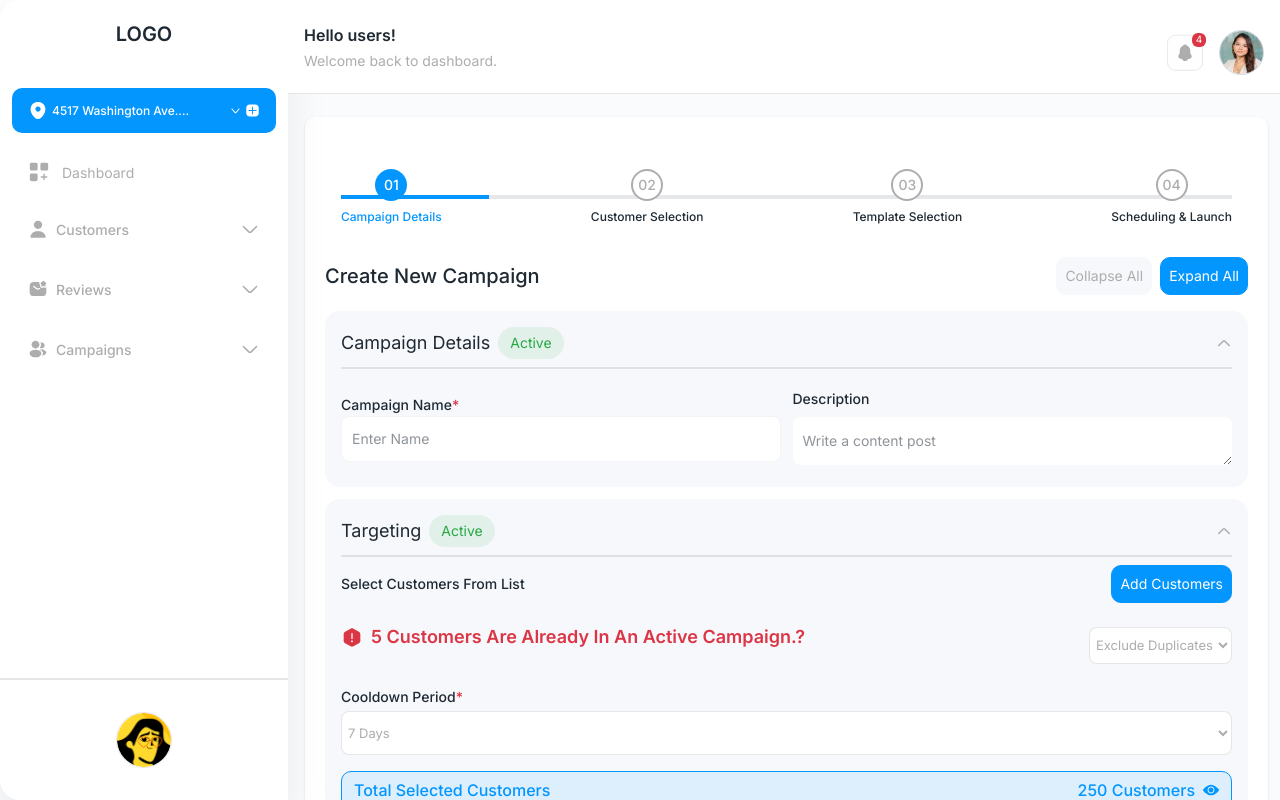
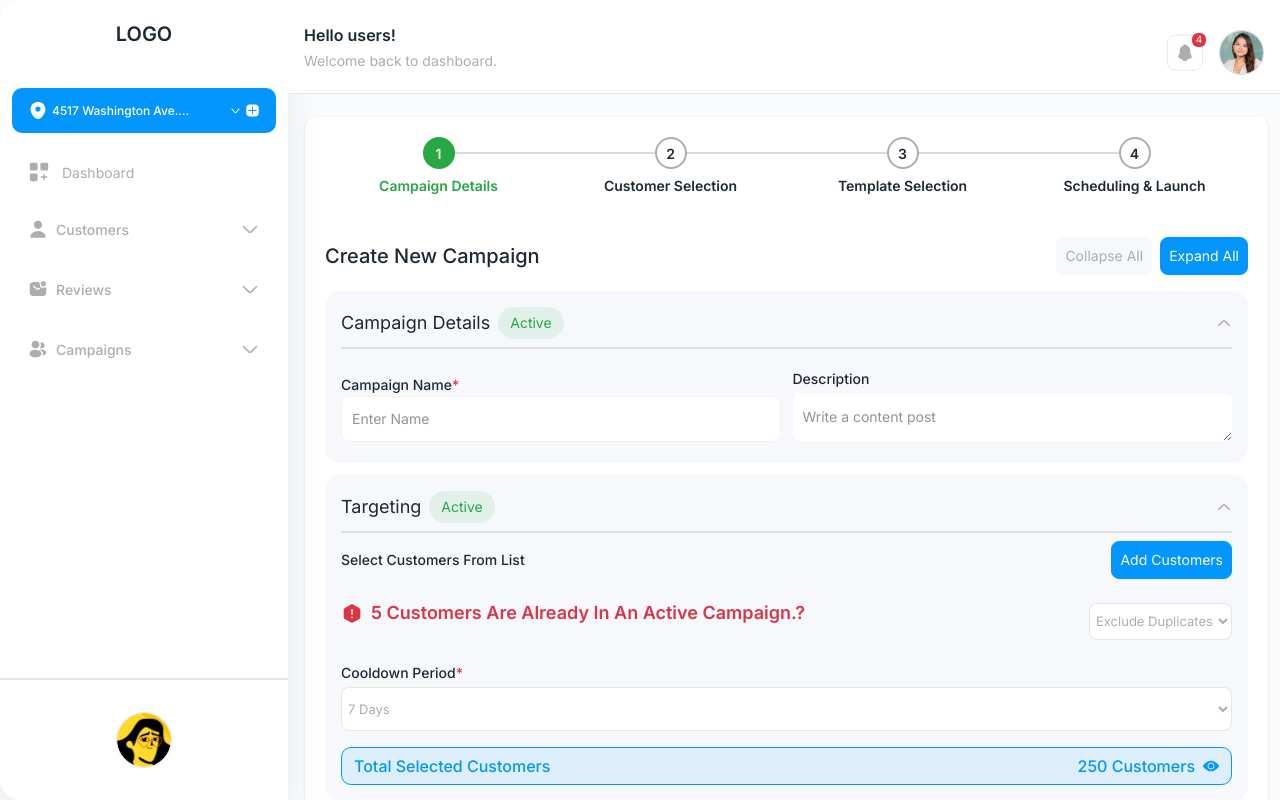
Before and after one commit to sumithub/rs-web-develop, a Next.js app: page /manage-campaigns/detail in a window 1280 px wide. Shown: the top 800 px of the page. Built offline with nearby package versions, Linux system fonts and the light colour scheme.

Commit message:
ProgressBare fixes

```diff
--- a/src/app/globals.css
+++ b/src/app/globals.css
@@ -264,3 +264,47 @@ td {
 .slick-slide>div:first-child {
   height: 100% !important;
 }
+
+.line {
+  width: 200px;
+  height: 2px;
+  background: #D9D9D9 !important;
+}
+
+.steps {
+  position: relative;
+  display: flex;
+  font-size: 14px;
+  width: 32px;
+  height: 32px;
+  align-items: center;
+  justify-content: center;
+  border-radius: 50%;
+  border: 2.5px solid #ADADAD !important;
+}
+
+.steps .step-title {
+  color: #1F2933;
+  position: absolute;
+  width: max-content;
+  top: 100%;
+  font-size: 14px;
+  font-weight: 500;
+  margin-top: 8px;
+  text-transform: capitalize;
+  font-weight: 600;
+}
+
+.steps.active {
+  background: #28A745;
+  border: 2.5px solid #28A745 !important;
+  color: white;
+}
+
+.steps.active .step-title {
+  color: #28A745;
+}
+
+.line.active {
+  background: #1F2933;
+}
--- a/src/app/manage-campaigns/detail/page.js
+++ b/src/app/manage-campaigns/detail/page.js
@@ -11,7 +11,12 @@ import Image from "next/image"
 
 export default function Detail() {
     return <AdminLayout>
-        <ProgressBar />
+        <ProgressBar
+            stepTitle1="Campaign Details"
+            stepTitle2="Customer Selection"
+            stepTitle3="Template Selection"
+            stepTitle4="Scheduling & Launch"
+        />
         <div className="">
             <div className="flex items-center justify-between mb-4">
                 <div className="text-secondary text-xl font-medium">Create New Campaign</div>
@@ -23,14 +28,13 @@ export default function Detail() {
 
             <div>
                 <CampaignCard title="Campaign Details" status="Active">
-                    <hr className="border-b border-border-color my-2" />
                     <div className="grid grid-cols-2 gap-3">
                         <Input label="Campaign Name" placeholder="Enter Name" isRequired={true} inputClass="bg-white!" />
                         <div>
-                            <div className="text-sm text-secondary font-medium capitalize mt-3 mb-2">Description</div>
+                            <div className="text-sm text-secondary font-medium capitalize mt-3 mb-1">Description</div>
                             <textarea
                                 placeholder="Write a content post"
-                                rows={1} className="rounded text-sm bg-white  w-full focus:border-primary focus:outline-0 focus-visible:outline-0 py-3.5 px-2.5 text-sm text-secondary! rounded-lg" />
+                                rows={1} className="bg-white  w-full focus:border-primary focus:outline-0 focus-visible:outline-0 py-3.5 px-2.5 text-sm text-secondary! rounded-lg" />
                         </div>
                     </div>
                 </CampaignCard>
@@ -38,7 +42,6 @@ export default function Detail() {
 
             <div>
                 <CampaignCard title="Targeting" status="Active">
-                    <hr className="border-b border-border-color my-2" />
                     <div className="flex items-center justify-between">
                         <div className="text-secondary text-sm font-medium capitalize">Select Customers from List</div>
                         <SecondaryButton title="Add Customers" class_="text-sm! font-normal!" />
@@ -66,7 +69,6 @@ export default function Detail() {
 
             <div>
                 <CampaignCard title="Template Selection" status="Active">
-                    <hr className="border-b border-border-color my-2" />
                     <div className="flex gap-3 my-4">
                         <div className="text-sm text-secondary">Campaign Type<span className="text-danger">*</span></div>
                         <div className="flex">
@@ -162,7 +164,6 @@ export default function Detail() {
 
             <div>
                 <CampaignCard title="Scheduling & Launch" status="Active">
-                    <hr className="border-b border-border-color my-2" />
                     <div className="grid grid-cols-2 gap-3">
                         <Input label="Time Zone" isRequired={true} inputClass="bg-white!" />
                         <Select label="Send Time" isRequired={true} defaultOption="morning (8 AM - 12 PM)" selectClass_="bg-white! py-3! focus:border-primary/60!"></Select>
--- a/src/components/CampaignCard.js
+++ b/src/components/CampaignCard.js
@@ -8,6 +8,7 @@ export default function CampaignCard({ children, title, status }) {
 
     return <main>
         <div className="bg-dark rounded-[15px] p-4 mb-3">
+
             <div className="flex items-center justify-between">
                 <div className="flex items-center gap-2">
                     <div className="text-secondary text-lg text-semibold">{title}</div>
@@ -15,6 +16,8 @@ export default function CampaignCard({ children, title, status }) {
                 </div>
                 <button className="cursor-pointer"><Image src="/images/arrow-up1.svg" alt="arrow" height={16} width={16} unoptimized={true} /></button>
             </div>
+            <hr className="border-b border-border-color my-2" />
+
             {children}
         </div>
     </main>
--- a/src/components/ProgressBar.js
+++ b/src/components/ProgressBar.js
@@ -1,50 +1,56 @@
-import React from 'react';
+"use client"
+import { useState } from "react"
 
-export default function ProgressBar() {
-    return <main>
-        <div className="w-full max-w-7xl mx-auto my-8 px-4">
-            <div className="relative">
-                {/* Progress Line */}
-                <div className="absolute top-1/2 left-0 w-full h-1 bg-gray-200 transform -translate-y-1/2"></div>
+export default function ProgressTopBar({ stepTitle1, stepTitle2, stepTitle3, stepTitle4, stepTitle5 }) {
+    const [step, setStep] = useState(1)
+    return (<main>
+        <div className="flex justify-center items-center md:mb-10 mb-6 w-full">
+            <div className="flex items-center mb-7">
+                <div className={`steps ${step >= 1 ? "active" : ""}`} role="button" onClick={() => {
+                    if (step > 1) {
+                        setStep(1)
+                    }
+                }}>
+                    {step > 1 ? "::" : <span className="font-semibold">1</span>}
+                    <span></span>
+                    <div className={`md:inline-block step-title font-medium ${step === 1 ? "inline-block" : "hidden"}`}>{stepTitle1}</div>
+                </div>
+                {stepTitle2 && <>
+                    <span className={`line ${step >= 2 ? "active" : ""}`}></span>
+                    <div className={`steps ${step >= 2 ? "active" : ""}`} role="button" onClick={() => {
+                        setStep(2)
+                    }}>
+                        {step > 2 ? "::" : <span className="font-semibold">2</span>}
+                        <span></span>
+                        <div className={`md:inline-block step-title font-medium ${step === 2 ? "inline-block" : "hidden"}`}>{stepTitle2}</div>
+                    </div>
+                </>}
+                {stepTitle3 && <><span className={`line ${step >= 3 ? "active" : ""}`}></span>
+                    <div className={`steps ${step >= 3 ? "active" : ""}`} role="button" onClick={() => {
+                        setStep(3)
+                    }}>
+                        {step > 3 ? "::" : <span className="font-semibold">3</span>}
+                        <span></span>
+                        <div className={`md:inline-block step-title font-medium ${step === 3 ? "inline-block" : "hidden"}`}>{stepTitle3}</div>
+                    </div></>}
+                {stepTitle4 && <><span className={`line ${step >= 4 ? "active" : ""}`}></span>
+                    <div className={`steps ${step >= 4 ? "active" : ""}`} role="button" onClick={() => {
+                        setStep(4)
+                    }}>
+                        {step > 4 ? "::" : <span className="font-semibold">4</span>}
+                        <span></span>
+                        <div className={`md:inline-block step-title font-medium ${step === 4 ? "inline-block" : "hidden"}`}>{stepTitle4}</div>
+                    </div></>}
 
-                {/* Progress Line Filled */}
-                <div className="absolute top-1/2 left-0 w-1/6 h-1 bg-primary transform -translate-y-1/2"></div>
-
-                {/* Step Circles with Numbers */}
-                <div className="relative flex justify-between">
-                    {/* Step 1 - Active */}
-                    <div className="flex flex-col items-center">
-                        <div className="w-8 h-8 rounded-full bg-primary flex items-center justify-center text-white text-sm font-medium z-10">
-                            01
-                        </div>
-                        <div className="mt-2 text-xs text-primary font-medium">Campaign Details</div>
-                    </div>
-
-                    {/* Step 2 - Inactive */}
-                    <div className="flex flex-col items-center">
-                        <div className="w-8 h-8 rounded-full bg-white border-2 border-text3 flex items-center justify-center text-text3 text-sm font-medium z-10">
-                            02
-                        </div>
-                        <div className="mt-2 text-xs text-secondary font-medium">Customer Selection</div>
-                    </div>
-
-                    {/* Step 3 - Inactive */}
-                    <div className="flex flex-col items-center">
-                        <div className="w-8 h-8 rounded-full bg-white border-2 border-text-3 flex items-center justify-center text-text3 text-sm font-medium z-10">
-                            03
-                        </div>
-                        <div className="mt-2 text-xs text-secondary font-medium">Template Selection</div>
-                    </div>
-
-                    {/* Step 4 - Inactive */}
-                    <div className="flex flex-col items-center">
-                        <div className="w-8 h-8 rounded-full bg-white border-2 border-text3 flex items-center justify-center text-text3 text-sm font-medium z-10">
-                            04
-                        </div>
-                        <div className="mt-2 text-xs text-secondary font-medium">Scheduling & Launch</div>
-                    </div>
-                </div>
+                {stepTitle5 && <><span className={`line ${step === 5 ? "active" : ""}`}></span>
+                    <div className={`steps ${step === 5 ? "active" : ""}`} role="button"
+                        onClick={() => { setStep(5) }}>
+                        {step > 5 ? "::" : <span className="font-semibold">5</span>}
+                        <span></span>
+                        <div className={`md:inline-block step-title font-medium ${step === 5 ? "inline-block" : "hidden"}`}>{stepTitle5}</div>
+                    </div></>}
             </div>
         </div>
     </main>
+    )
 }
--- a/src/components/common/CancelButton.js
+++ b/src/components/common/CancelButton.js
@@ -1,5 +1,5 @@
 export default function CancelButton({ onClick, disabled = false, type = "button", class_ = "", title }) {
     return <main>
-        <button type={type} onClick={onClick} disabled={disabled} className={`text-base font-medium bg-dark hover:bg-white text-text3 w-full p-2 rounded-[10px] border border-dark hover:border-border-color cursor-pointer capitalize disabled:pointer-events-none disabled:opacity-50 ${class_}`}>{title}</button>
+        <button type={type} onClick={onClick} disabled={disabled} className={`text-base font-medium bg-dark hover:bg-white text-text3 w-full p-2 rounded-lg border border-dark hover:border-border-color cursor-pointer capitalize disabled:pointer-events-none disabled:opacity-50 ${class_}`}>{title}</button>
     </main>
 }
--- a/src/components/common/SecondaryButton.js
+++ b/src/components/common/SecondaryButton.js
@@ -1,5 +1,5 @@
 export default function SecondaryButton({ onClick, disabled = false, type = "button", title, class_ = "" }) {
     return <main>
-        <button type={type} onClick={onClick} disabled={disabled} className={`text-white text-base font-medium bg-primary hover:bg-white hover:text-primary w-full p-2  rounded-[10px] border border-primary cursor-pointer capitalize w-full disabled:pointer-events-none disabled:opacity-50 ${class_}`}>{title}</button>
+        <button type={type} onClick={onClick} disabled={disabled} className={`text-white text-base font-medium bg-primary hover:bg-white hover:text-primary p-2  rounded-lg border border-primary cursor-pointer capitalize w-full disabled:pointer-events-none disabled:opacity-50 ${class_}`}>{title}</button>
     </main>
 }
--- a/src/components/form/Radio.js
+++ b/src/components/form/Radio.js
@@ -1,7 +1,7 @@
 "use client"
-export default function Radio({ disabled = false, label, checked, labelClass = "", inputClass = "", class_ = "", name, onChange, value }) {
-    return (<div className={`text-sm ${class_}`}>
-        <label className="flex items-center gap-2 cursor-pointer">
+export default function Radio({ disabled = false, label, checked, labelClass = "", inputClass = "", class_ = "", name, onChange, value, mainClass = "" }) {
+    return (<div className={`text-sm mt-4 ${class_}`}>
+        <label className={`flex items-center gap-2 cursor-pointer ${mainClass}`}>
             <input
                 disabled={disabled}
                 onChange={(e) => {
```
Also changed, not shown: src/components/Models/manage-campaigns/EmailTemplate.js (+5 -5 lines).
